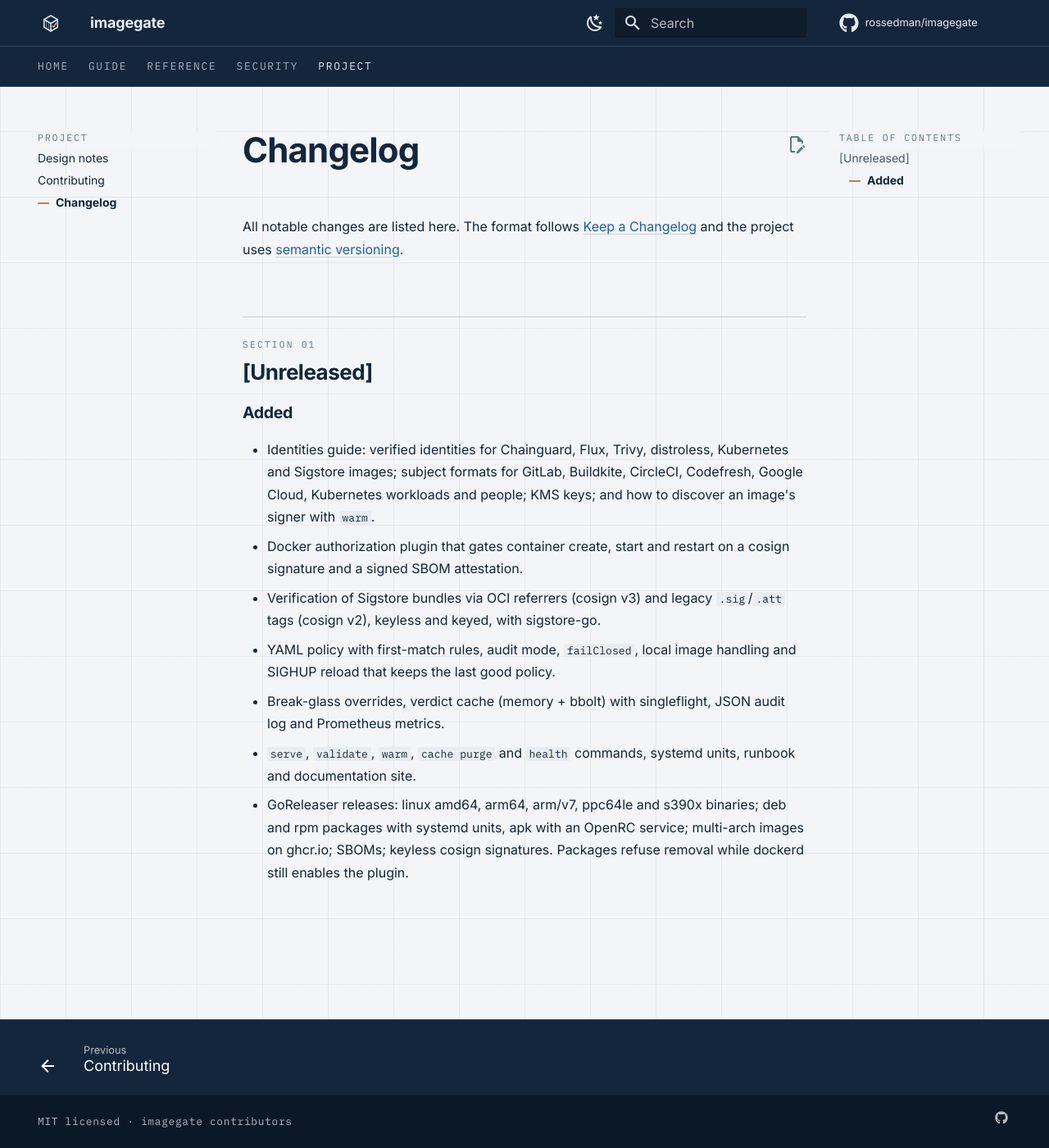
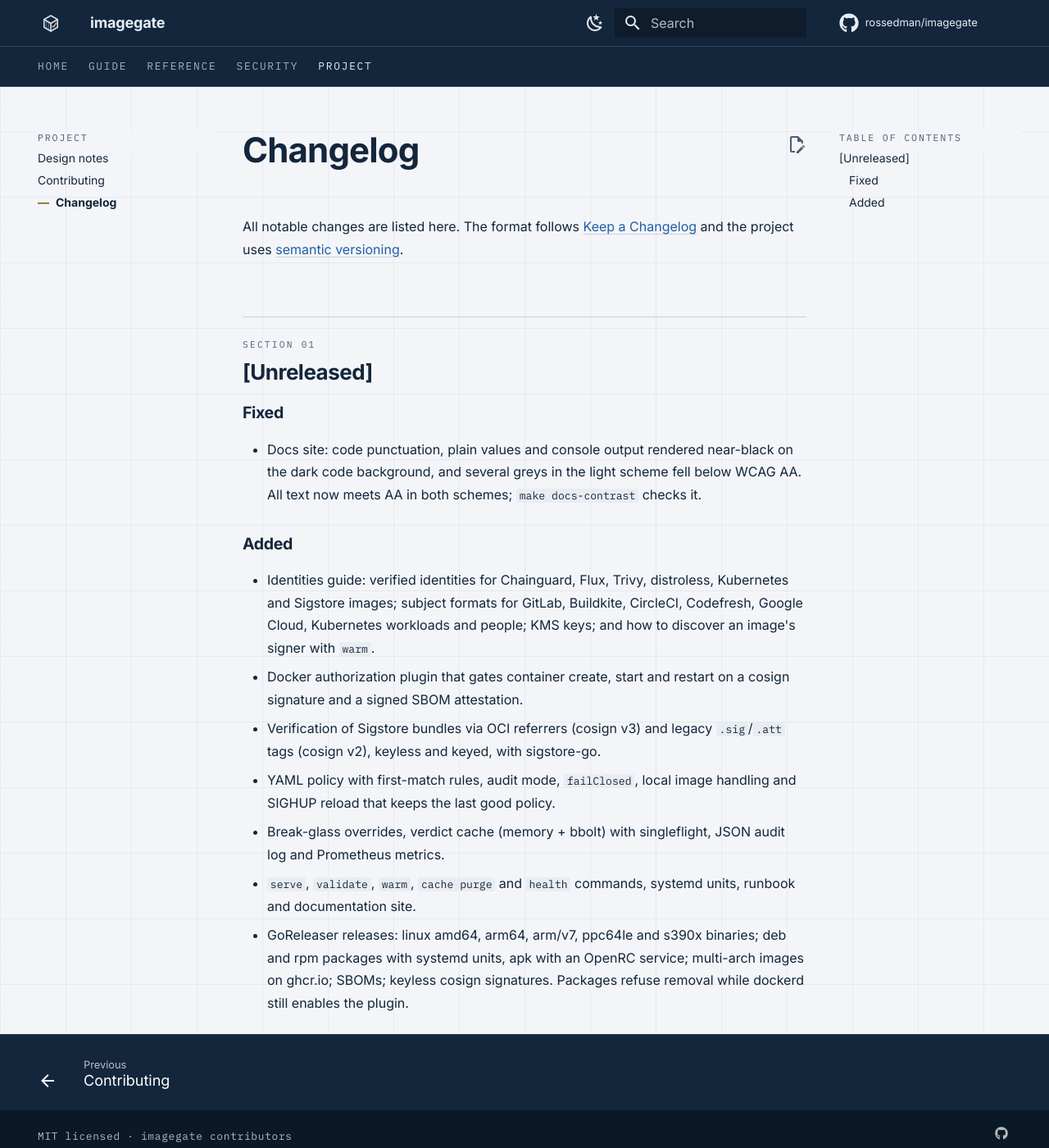
Before and after one commit to rossedman/imagegate, an MkDocs documentation site: the page built from docs/changelog.md, in a window 1280 px wide and 1400 px high. Shown: the whole window at 82% size. Built offline with MkDocs 1.6.1 and Material for MkDocs 9.7.7, drawn with Linux system fonts in a browser that asks for light colours; comment, search, counter and statistics services are not loaded.

Commit message:
Fix unreadable text in the docs site; add a contrast check (#18)

```diff
--- a/CHANGELOG.md
+++ b/CHANGELOG.md
@@ -5,6 +5,13 @@
 uses [semantic versioning](https://semver.org/).
 
 ## [Unreleased]
+
+### Fixed
+
+- Docs site: code punctuation, plain values and console output rendered
+  near-black on the dark code background, and several greys in the light
+  scheme fell below WCAG AA. All text now meets AA in both schemes;
+  `make docs-contrast` checks it.
 
 ### Added
 
--- a/docs/stylesheets/extra.css
+++ b/docs/stylesheets/extra.css
@@ -40,7 +40,7 @@
   --md-code-hl-string-color: #a8d5b5;
   --md-code-hl-name-color: #d8e2ee;
   --md-code-hl-function-color: #d8e2ee;
-  --md-code-hl-comment-color: #6c839c;
+  --md-code-hl-comment-color: #8197ae;
   --md-code-hl-number-color: #d9b26a;
   --md-code-hl-constant-color: #d9b26a;
   --md-footer-bg-color: #0b1827;
@@ -58,13 +58,13 @@
   --ig-line: #1b3350;
   --ig-line-soft: rgba(27, 51, 80, 0.18);
   --ig-line-faint: rgba(27, 51, 80, 0.06);
-  --ig-dim: #5f7590;
+  --ig-dim: #4a5f77;
   --ig-text: #13263c;
   --ig-text-2: #3d5470;
-  --ig-accent: #9a7330;
+  --ig-accent: #85621f;
   --ig-link: #1f5fa6;
-  --ig-pass: #2f7a4c;
-  --ig-deny: #b1502d;
+  --ig-pass: #246340;
+  --ig-deny: #a1441f;
 
   --md-default-bg-color: var(--ig-bg);
   --md-default-fg-color: var(--ig-text);
@@ -81,16 +81,37 @@
   --md-code-bg-color: #e9edf2;
   --md-code-fg-color: #13263c;
   --md-code-hl-keyword-color: #1f5fa6;
-  --md-code-hl-string-color: #2f7a4c;
+  --md-code-hl-string-color: #246340;
   --md-code-hl-name-color: #13263c;
-  --md-code-hl-comment-color: #6b8099;
-  --md-code-hl-number-color: #9a7330;
+  --md-code-hl-comment-color: #526479;
+  --md-code-hl-number-color: #7a5a1f;
+  --md-code-hl-constant-color: #5a44c2;
+  --md-code-hl-function-color: #13263c;
   --md-footer-bg-color: #13263c;
   --md-footer-bg-color--dark: #0b1827;
   --md-admonition-bg-color: #f8fafc;
   --md-typeset-table-color: var(--ig-line-soft);
   --md-shadow-z1: none;
   --md-shadow-z2: none;
+}
+
+/* Material declares these on :root as var(--md-default-fg-color…), so they
+   resolve against its default light palette and are inherited already
+   resolved. Re-declare them inside each scheme so they use ours. */
+[data-md-color-scheme="blueprint"], [data-md-color-scheme="vellum"] {
+  --md-typeset-color: var(--md-default-fg-color);
+  --md-admonition-fg-color: var(--md-default-fg-color);
+  --md-code-hl-name-color: var(--md-code-fg-color);
+  --md-code-hl-variable-color: var(--md-code-fg-color);
+  --md-code-hl-generic-color: var(--md-code-fg-color);
+  --md-code-hl-operator-color: var(--md-default-fg-color--light);
+  --md-code-hl-punctuation-color: var(--md-default-fg-color--light);
+  --md-code-hl-special-color: var(--md-code-hl-number-color);
+  --md-mermaid-sequence-actorman-bg-color: var(--md-mermaid-label-bg-color);
+  --md-mermaid-sequence-actorman-line-color: var(--md-mermaid-edge-color);
+  --md-mermaid-sequence-box-bg-color: var(--md-mermaid-node-bg-color);
+  --md-mermaid-sequence-box-fg-color: var(--md-mermaid-edge-color);
+  --md-mermaid-sequence-loop-fg-color: var(--md-mermaid-edge-color);
 }
 
 /* drafting grid behind every page */
@@ -201,7 +222,7 @@
 
 /* ---------- navigation ---------- */
 
-.md-nav__item--section > .md-nav__link, .md-nav__title {
+.md-nav__item--section > .md-nav__link, .md-nav--secondary > .md-nav__title {
   font-family: var(--ig-mono);
   font-size: 0.58rem !important;
   font-weight: 500 !important;
@@ -209,6 +230,8 @@
   text-transform: uppercase;
   color: var(--ig-dim) !important;
 }
+/* Drawer titles sit on Material's tinted title bar: use the stronger tone. */
+.md-nav__item .md-nav__title { color: var(--md-default-fg-color--light); }
 .md-nav__link--active { color: var(--md-default-fg-color) !important; font-weight: 600; }
 .md-nav__link--active::before { content: "— "; color: var(--ig-accent); }
 
```
Also changed, not shown: .claude/rules/docs.md (+4 -0 lines), CLAUDE.md (+1 -0 lines), docs/tools/contrast-check.cjs (added, +55 -0 lines), 1 other file.
